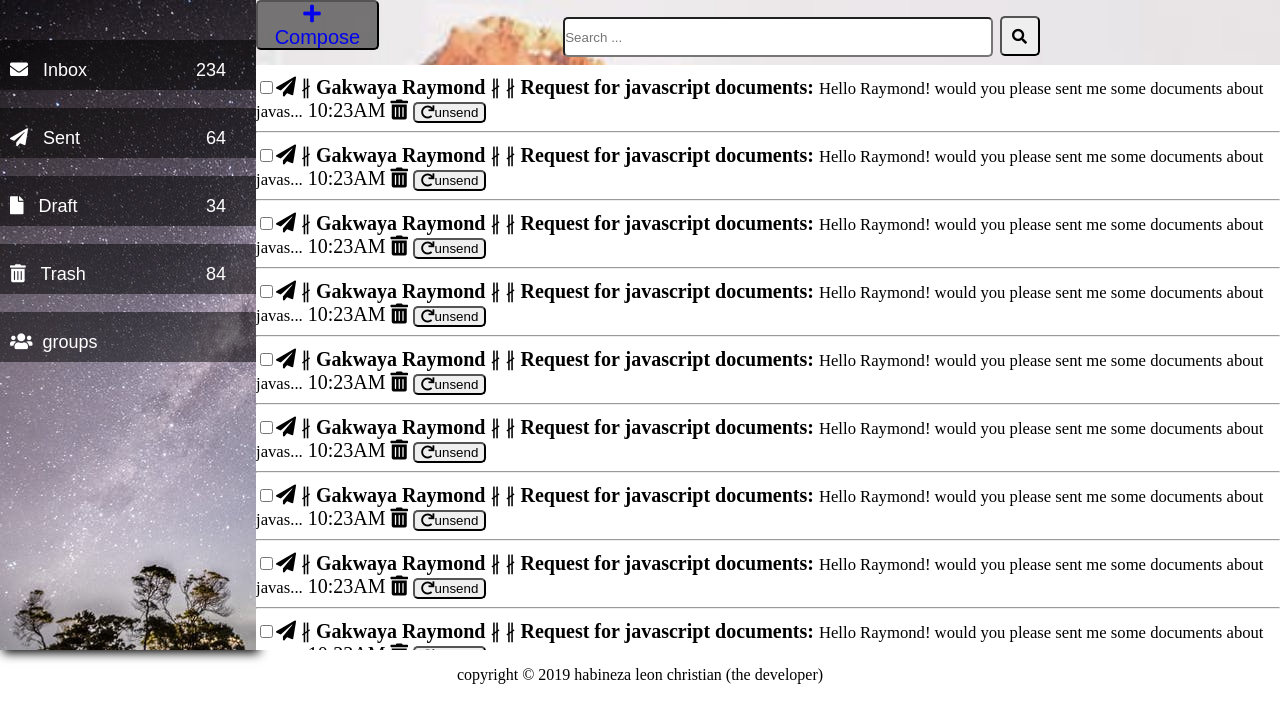
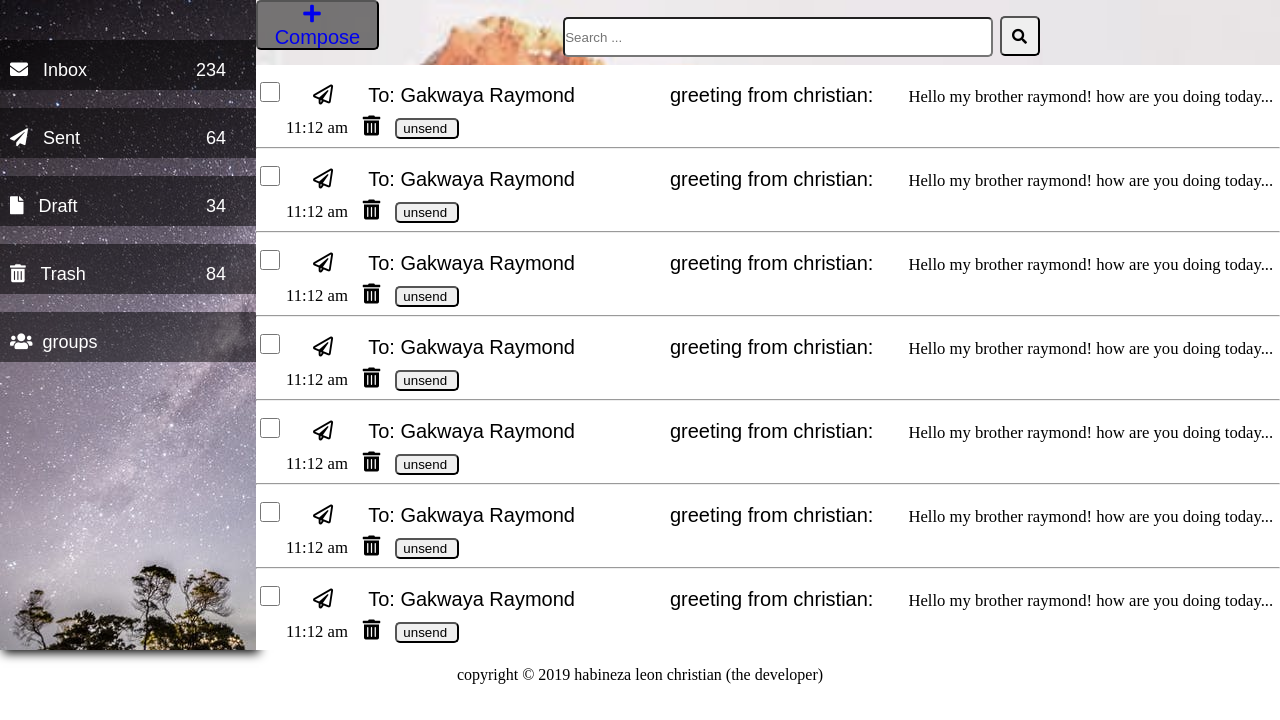
Before and after one commit to habinezadalvan/EPIC-Mail, a plain HTML site: page UI/HTML/sentemails.html in a window 1280 px wide. Shown: the part 80-800 px from the top of the page. Drawn offline with Linux system fonts and the light colour scheme.

Commit message:
[feature

```diff
--- a/UI/HTML/sentemails.html
+++ b/UI/HTML/sentemails.html
@@ -4,7 +4,7 @@
     <meta charset="UTF-8">
     <meta name="viewport" content="width=device-width, initial-scale=1.0">
     <meta http-equiv="X-UA-Compatible" content="ie=edge">
-    <link rel="stylesheet" href="../css/home.css">
+    <link rel="stylesheet" href="../css/sentemails.css">
     <link rel="stylesheet" href="https://use.fontawesome.com/releases/v5.7.2/css/all.css" integrity="sha384-fnmOCqbTlWIlj8LyTjo7mOUStjsKC4pOpQbqyi7RrhN7udi9RwhKkMHpvLbHG9Sr" crossorigin="anonymous">
     <title>Sent|emails</title>
 </head>
@@ -18,19 +18,21 @@
         <div class="profile">
                 <img src="../assets/images/me.jpg" alt="image" width="40px" height="40px">
                 <ul>
-                    <li><a href="#">Christian H</a>
-                        <ul>
-                            <li><a href="#">Profile</a></li>
-                            <li><a href="../index.html">Logout</a></li>
-                            <li><a href="resetpassword.html">password</a></li>
-                        </ul>
-                    </li>
-                </ul>
+                        <li><a href="#">Christian H</a>
+                            <ul>
+                                <li class="logoutarea"><a href="#">Profile</a></li>
+                                <li class="logoutarea"><a href="../index.html">Logout</a></li>
+                                <li class="logoutarea"><a href="resetpassword.html">password</a></li>
+                            </ul>
+                        </li>
+                    </ul>
+
 
         </div>
     </nav>
 
     <div class="homecontainer">
+        <!-- this part is for the side bar in the left side that contains menu -->
         <div class="scroll">
 
             <form action="#" class="scrollform">
@@ -54,6 +56,7 @@
 
 
         </div>
+        <!-- this part is for the fixed part above messages that contains search area -->
         <div class="bodypart">
             <div class="bodypartsearch">
 
@@ -67,78 +70,94 @@
 
             </div>
             <div class="bodypartview">
-
+      <!-- this part is for the sent emails -->
 
                 <div class="message">
-                    <a href="viewsentemail.html"><input type="checkbox"><i class="fas fa-paper-plane"></i></i> &npar; <strong>Gakwaya Raymond</strong>  &npar; &npar; <strong>Request for javascript documents:</strong> <small>Hello Raymond! would you please sent me some documents about javas...</small> <span class="time">10:23AM <i class="fas fa-trash-alt"></i> <button class="mailviewbutton"><i class="fas fa-redo"></i>unsend</button></span></a>
+                    <a href="viewemail.html"><input type="checkbox" class="inboxinput"><i class="far fa-paper-plane inboxm"></i><p class="inboxm subject"> To: Gakwaya Raymond</p> <span class="inboxm"></span> <span class="inboxm"></span> <p class="inboxm subject">greeting from christian:</p> <small class="inboxm">Hello my brother raymond! how are you doing today...</small> <span class="inboxm"> <small class="time">11:12 am</small> <i class="fas fa-trash-alt time"></i> <button class="mailviewbutton time">unsend</button></span></a>
                 </div>
                 <hr>
                 <div class="message">
-                    <a href="viewsentemail.html"><input type="checkbox"><i class="fas fa-paper-plane"></i></i> &npar; <strong>Gakwaya Raymond</strong>  &npar; &npar; <strong>Request for javascript documents:</strong> <small>Hello Raymond! would you please sent me some documents about javas...</small> <span class="time">10:23AM <i class="fas fa-trash-alt"></i> <button class="mailviewbutton"><i class="fas fa-redo"></i>unsend</button></span></a>
+                    <a href="viewemail.html"><input type="checkbox" class="inboxinput"><i class="far fa-paper-plane inboxm"></i><p class="inboxm subject"> To: Gakwaya Raymond</p> <span class="inboxm"></span> <span class="inboxm"></span> <p class="inboxm subject">greeting from christian:</p> <small class="inboxm">Hello my brother raymond! how are you doing today...</small> <span class="inboxm"> <small class="time">11:12 am</small> <i class="fas fa-trash-alt time"></i> <button class="mailviewbutton time">unsend</button></span></a>
                 </div>
                 <hr>
                 <div class="message">
-                    <a href="viewsentemail.html"><input type="checkbox"><i class="fas fa-paper-plane"></i></i> &npar; <strong>Gakwaya Raymond</strong>  &npar; &npar; <strong>Request for javascript documents:</strong> <small>Hello Raymond! would you please sent me some documents about javas...</small> <span class="time">10:23AM <i class="fas fa-trash-alt"></i> <button class="mailviewbutton"><i class="fas fa-redo"></i>unsend</button></span></a>
+                    <a href="viewemail.html"><input type="checkbox" class="inboxinput"><i class="far fa-paper-plane inboxm"></i><p class="inboxm subject"> To: Gakwaya Raymond</p> <span class="inboxm"></span> <span class="inboxm"></span> <p class="inboxm subject">greeting from christian:</p> <small class="inboxm">Hello my brother raymond! how are you doing today...</small> <span class="inboxm"> <small class="time">11:12 am</small> <i class="fas fa-trash-alt time"></i> <button class="mailviewbutton time">unsend</button></span></a>
                 </div>
                 <hr>
                 <div class="message">
-                    <a href="viewsentemail.html"><input type="checkbox"><i class="fas fa-paper-plane"></i></i> &npar; <strong>Gakwaya Raymond</strong>  &npar; &npar; <strong>Request for javascript documents:</strong> <small>Hello Raymond! would you please sent me some documents about javas...</small> <span class="time">10:23AM <i class="fas fa-trash-alt"></i> <button class="mailviewbutton"><i class="fas fa-redo"></i>unsend</button></span></a>
+                    <a href="viewemail.html"><input type="checkbox" class="inboxinput"><i class="far fa-paper-plane inboxm"></i><p class="inboxm subject"> To: Gakwaya Raymond</p> <span class="inboxm"></span> <span class="inboxm"></span> <p class="inboxm subject">greeting from christian:</p> <small class="inboxm">Hello my brother raymond! how are you doing today...</small> <span class="inboxm"> <small class="time">11:12 am</small> <i class="fas fa-trash-alt time"></i> <button class="mailviewbutton time">unsend</button></span></a>
                 </div>
                 <hr>
                 <div class="message">
-                    <a href="viewsentemail.html"><input type="checkbox"><i class="fas fa-paper-plane"></i></i> &npar; <strong>Gakwaya Raymond</strong>  &npar; &npar; <strong>Request for javascript documents:</strong> <small>Hello Raymond! would you please sent me some documents about javas...</small> <span class="time">10:23AM <i class="fas fa-trash-alt"></i> <button class="mailviewbutton"><i class="fas fa-redo"></i>unsend</button></span></a>
+                    <a href="viewemail.html"><input type="checkbox" class="inboxinput"><i class="far fa-paper-plane inboxm"></i><p class="inboxm subject"> To: Gakwaya Raymond</p> <span class="inboxm"></span> <span class="inboxm"></span> <p class="inboxm subject">greeting from christian:</p> <small class="inboxm">Hello my brother raymond! how are you doing today...</small> <span class="inboxm"> <small class="time">11:12 am</small> <i class="fas fa-trash-alt time"></i> <button class="mailviewbutton time">unsend</button></span></a>
                 </div>
                 <hr>
                 <div class="message">
-                    <a href="viewsentemail.html"><input type="checkbox"><i class="fas fa-paper-plane"></i></i> &npar; <strong>Gakwaya Raymond</strong>  &npar; &npar; <strong>Request for javascript documents:</strong> <small>Hello Raymond! would you please sent me some documents about javas...</small> <span class="time">10:23AM <i class="fas fa-trash-alt"></i> <button class="mailviewbutton"><i class="fas fa-redo"></i>unsend</button></span></a>
+                    <a href="viewemail.html"><input type="checkbox" class="inboxinput"><i class="far fa-paper-plane inboxm"></i><p class="inboxm subject"> To: Gakwaya Raymond</p> <span class="inboxm"></span> <span class="inboxm"></span> <p class="inboxm subject">greeting from christian:</p> <small class="inboxm">Hello my brother raymond! how are you doing today...</small> <span class="inboxm"> <small class="time">11:12 am</small> <i class="fas fa-trash-alt time"></i> <button class="mailviewbutton time">unsend</button></span></a>
                 </div>
                 <hr>
                 <div class="message">
-                    <a href="viewsentemail.html"><input type="checkbox"><i class="fas fa-paper-plane"></i></i> &npar; <strong>Gakwaya Raymond</strong>  &npar; &npar; <strong>Request for javascript documents:</strong> <small>Hello Raymond! would you please sent me some documents about javas...</small> <span class="time">10:23AM <i class="fas fa-trash-alt"></i> <button class="mailviewbutton"><i class="fas fa-redo"></i>unsend</button></span></a>
+                    <a href="viewemail.html"><input type="checkbox" class="inboxinput"><i class="far fa-paper-plane inboxm"></i><p class="inboxm subject"> To: Gakwaya Raymond</p> <span class="inboxm"></span> <span class="inboxm"></span> <p class="inboxm subject">greeting from christian:</p> <small class="inboxm">Hello my brother raymond! how are you doing today...</small> <span class="inboxm"> <small class="time">11:12 am</small> <i class="fas fa-trash-alt time"></i> <button class="mailviewbutton time">unsend</button></span></a>
                 </div>
                 <hr>
                 <div class="message">
-                    <a href="viewsentemail.html"><input type="checkbox"><i class="fas fa-paper-plane"></i></i> &npar; <strong>Gakwaya Raymond</strong>  &npar; &npar; <strong>Request for javascript documents:</strong> <small>Hello Raymond! would you please sent me some documents about javas...</small> <span class="time">10:23AM <i class="fas fa-trash-alt"></i> <button class="mailviewbutton"><i class="fas fa-redo"></i>unsend</button></span></a>
+                    <a href="viewemail.html"><input type="checkbox" class="inboxinput"><i class="far fa-paper-plane inboxm"></i><p class="inboxm subject"> To: Gakwaya Raymond</p> <span class="inboxm"></span> <span class="inboxm"></span> <p class="inboxm subject">greeting from christian:</p> <small class="inboxm">Hello my brother raymond! how are you doing today...</small> <span class="inboxm"> <small class="time">11:12 am</small> <i class="fas fa-trash-alt time"></i> <button class="mailviewbutton time">unsend</button></span></a>
                 </div>
                 <hr>
                 <div class="message">
-                    <a href="viewsentemail.html"><input type="checkbox"><i class="fas fa-paper-plane"></i></i> &npar; <strong>Gakwaya Raymond</strong>  &npar; &npar; <strong>Request for javascript documents:</strong> <small>Hello Raymond! would you please sent me some documents about javas...</small> <span class="time">10:23AM <i class="fas fa-trash-alt"></i> <button class="mailviewbutton"><i class="fas fa-redo"></i>unsend</button></span></a>
+                    <a href="viewemail.html"><input type="checkbox" class="inboxinput"><i class="far fa-paper-plane inboxm"></i><p class="inboxm subject"> To: Gakwaya Raymond</p> <span class="inboxm"></span> <span class="inboxm"></span> <p class="inboxm subject">greeting from christian:</p> <small class="inboxm">Hello my brother raymond! how are you doing today...</small> <span class="inboxm"> <small class="time">11:12 am</small> <i class="fas fa-trash-alt time"></i> <button class="mailviewbutton time">unsend</button></span></a>
                 </div>
                 <hr>
                 <div class="message">
-                    <a href="viewsentemail.html"><input type="checkbox"><i class="fas fa-paper-plane"></i></i> &npar; <strong>Gakwaya Raymond</strong>  &npar; &npar; <strong>Request for javascript documents:</strong> <small>Hello Raymond! would you please sent me some documents about javas...</small> <span class="time">10:23AM <i class="fas fa-trash-alt"></i> <button class="mailviewbutton"><i class="fas fa-redo"></i>unsend</button></span></a>
+                    <a href="viewemail.html"><input type="checkbox" class="inboxinput"><i class="far fa-paper-plane inboxm"></i><p class="inboxm subject"> To: Gakwaya Raymond</p> <span class="inboxm"></span> <span class="inboxm"></span> <p class="inboxm subject">greeting from christian:</p> <small class="inboxm">Hello my brother raymond! how are you doing today...</small> <span class="inboxm"> <small class="time">11:12 am</small> <i class="fas fa-trash-alt time"></i> <button class="mailviewbutton time">unsend</button></span></a>
                 </div>
                 <hr>
                 <div class="message">
-                    <a href="viewsentemail.html"><input type="checkbox"><i class="fas fa-paper-plane"></i></i> &npar; <strong>Gakwaya Raymond</strong>  &npar; &npar; <strong>Request for javascript documents:</strong> <small>Hello Raymond! would you please sent me some documents about javas...</small> <span class="time">10:23AM <i class="fas fa-trash-alt"></i> <button class="mailviewbutton"><i class="fas fa-redo"></i>unsend</button></span></a>
+                    <a href="viewemail.html"><input type="checkbox" class="inboxinput"><i class="far fa-paper-plane inboxm"></i><p class="inboxm subject"> To: Gakwaya Raymond</p> <span class="inboxm"></span> <span class="inboxm"></span> <p class="inboxm subject">greeting from christian:</p> <small class="inboxm">Hello my brother raymond! how are you doing today...</small> <span class="inboxm"> <small class="time">11:12 am</small> <i class="fas fa-trash-alt time"></i> <button class="mailviewbutton time">unsend</button></span></a>
                 </div>
                 <hr>
                 <div class="message">
-                    <a href="viewsentemail.html"><input type="checkbox"><i class="fas fa-paper-plane"></i></i> &npar; <strong>Gakwaya Raymond</strong>  &npar; &npar; <strong>Request for javascript documents:</strong> <small>Hello Raymond! would you please sent me some documents about javas...</small> <span class="time">10:23AM <i class="fas fa-trash-alt"></i> <button class="mailviewbutton"><i class="fas fa-redo"></i>unsend</button></span></a>
+                    <a href="viewemail.html"><input type="checkbox" class="inboxinput"><i class="far fa-paper-plane inboxm"></i><p class="inboxm subject"> To: Gakwaya Raymond</p> <span class="inboxm"></span> <span class="inboxm"></span> <p class="inboxm subject">greeting from christian:</p> <small class="inboxm">Hello my brother raymond! how are you doing today...</small> <span class="inboxm"> <small class="time">11:12 am</small> <i class="fas fa-trash-alt time"></i> <button class="mailviewbutton time">unsend</button></span></a>
                 </div>
                 <hr>
                 <div class="message">
-                    <a href="viewsentemail.html"><input type="checkbox"><i class="fas fa-paper-plane"></i></i> &npar; <strong>Gakwaya Raymond</strong>  &npar; &npar; <strong>Request for javascript documents:</strong> <small>Hello Raymond! would you please sent me some documents about javas...</small> <span class="time">10:23AM <i class="fas fa-trash-alt"></i> <button class="mailviewbutton"><i class="fas fa-redo"></i>unsend</button></span></a>
+                    <a href="viewemail.html"><input type="checkbox" class="inboxinput"><i class="far fa-paper-plane inboxm"></i><p class="inboxm subject"> To: Gakwaya Raymond</p> <span class="inboxm"></span> <span class="inboxm"></span> <p class="inboxm subject">greeting from christian:</p> <small class="inboxm">Hello my brother raymond! how are you doing today...</small> <span class="inboxm"> <small class="time">11:12 am</small> <i class="fas fa-trash-alt time"></i> <button class="mailviewbutton time">unsend</button></span></a>
                 </div>
                 <hr>
                 <div class="message">
-                    <a href="viewsentemail.html"><input type="checkbox"><i class="fas fa-paper-plane"></i></i> &npar; <strong>Gakwaya Raymond</strong>  &npar; &npar; <strong>Request for javascript documents:</strong> <small>Hello Raymond! would you please sent me some documents about javas...</small> <span class="time">10:23AM <i class="fas fa-trash-alt"></i> <button class="mailviewbutton"><i class="fas fa-redo"></i>unsend</button></span></a>
+                    <a href="viewemail.html"><input type="checkbox" class="inboxinput"><i class="far fa-paper-plane inboxm"></i><p class="inboxm subject"> To: Gakwaya Raymond</p> <span class="inboxm"></span> <span class="inboxm"></span> <p class="inboxm subject">greeting from christian:</p> <small class="inboxm">Hello my brother raymond! how are you doing today...</small> <span class="inboxm"> <small class="time">11:12 am</small> <i class="fas fa-trash-alt time"></i> <button class="mailviewbutton time">unsend</button></span></a>
                 </div>
                 <hr>
                 <div class="message">
-                    <a href="viewsentemail.html"><input type="checkbox"><i class="fas fa-paper-plane"></i></i> &npar; <strong>Gakwaya Raymond</strong>  &npar; &npar; <strong>Request for javascript documents:</strong> <small>Hello Raymond! would you please sent me some documents about javas...</small> <span class="time">10:23AM <i class="fas fa-trash-alt"></i> <button class="mailviewbutton"><i class="fas fa-redo"></i>unsend</button></span></a>
+                    <a href="viewemail.html"><input type="checkbox" class="inboxinput"><i class="far fa-paper-plane inboxm"></i><p class="inboxm subject"> To: Gakwaya Raymond</p> <span class="inboxm"></span> <span class="inboxm"></span> <p class="inboxm subject">greeting from christian:</p> <small class="inboxm">Hello my brother raymond! how are you doing today...</small> <span class="inboxm"> <small class="time">11:12 am</small> <i class="fas fa-trash-alt time"></i> <button class="mailviewbutton time">unsend</button></span></a>
                 </div>
                 <hr>
                 <div class="message">
-                    <a href="viewsentemail.html"><input type="checkbox"><i class="fas fa-paper-plane"></i></i> &npar; <strong>Gakwaya Raymond</strong>  &npar; &npar; <strong>Request for javascript documents:</strong> <small>Hello Raymond! would you please sent me some documents about javas...</small> <span class="time">10:23AM <i class="fas fa-trash-alt"></i> <button class="mailviewbutton"><i class="fas fa-redo"></i>unsend</button></span></a>
+                    <a href="viewemail.html"><input type="checkbox" class="inboxinput"><i class="far fa-paper-plane inboxm"></i><p class="inboxm subject"> To: Gakwaya Raymond</p> <span class="inboxm"></span> <span class="inboxm"></span> <p class="inboxm subject">greeting from christian:</p> <small class="inboxm">Hello my brother raymond! how are you doing today...</small> <span class="inboxm"> <small class="time">11:12 am</small> <i class="fas fa-trash-alt time"></i> <button class="mailviewbutton time">unsend</button></span></a>
                 </div>
                 <hr>
                 <div class="message">
-                    <a href="viewsentemail.html"><input type="checkbox"><i class="fas fa-paper-plane"></i></i> &npar; <strong>Gakwaya Raymond</strong>  &npar; &npar; <strong>Request for javascript documents:</strong> <small>Hello Raymond! would you please sent me some documents about javas...</small> <span class="time">10:23AM <i class="fas fa-trash-alt"></i> <button class="mailviewbutton"><i class="fas fa-redo"></i>unsend</button></span></a>
+                    <a href="viewemail.html"><input type="checkbox" class="inboxinput"><i class="far fa-paper-plane inboxm"></i><p class="inboxm subject"> To: Gakwaya Raymond</p> <span class="inboxm"></span> <span class="inboxm"></span> <p class="inboxm subject">greeting from christian:</p> <small class="inboxm">Hello my brother raymond! how are you doing today...</small> <span class="inboxm"> <small class="time">11:12 am</small> <i class="fas fa-trash-alt time"></i> <button class="mailviewbutton time">unsend</button></span></a>
                 </div>
                 <hr>
                 <div class="message">
-                    <a href="viewsentemail.html"><input type="checkbox"><i class="fas fa-paper-plane"></i></i> &npar; <strong>Gakwaya Raymond</strong>  &npar; &npar; <strong>Request for javascript documents:</strong> <small>Hello Raymond! would you please sent me some documents about javas...</small> <span class="time">10:23AM <i class="fas fa-trash-alt"></i> <button class="mailviewbutton"><i class="fas fa-redo"></i>unsend</button></span></a>
+                    <a href="viewemail.html"><input type="checkbox" class="inboxinput"><i class="far fa-paper-plane inboxm"></i><p class="inboxm subject"> To: Gakwaya Raymond</p> <span class="inboxm"></span> <span class="inboxm"></span> <p class="inboxm subject">greeting from christian:</p> <small class="inboxm">Hello my brother raymond! how are you doing today...</small> <span class="inboxm"> <small class="time">11:12 am</small> <i class="fas fa-trash-alt time"></i> <button class="mailviewbutton time">unsend</button></span></a>
+                </div>
+                <hr>
+                <div class="message">
+                    <a href="viewemail.html"><input type="checkbox" class="inboxinput"><i class="far fa-paper-plane inboxm"></i><p class="inboxm subject"> To: Gakwaya Raymond</p> <span class="inboxm"></span> <span class="inboxm"></span> <p class="inboxm subject">greeting from christian:</p> <small class="inboxm">Hello my brother raymond! how are you doing today...</small> <span class="inboxm"> <small class="time">11:12 am</small> <i class="fas fa-trash-alt time"></i> <button class="mailviewbutton time">unsend</button></span></a>
+                </div>
+                <hr>
+                <div class="message">
+                    <a href="viewemail.html"><input type="checkbox" class="inboxinput"><i class="far fa-paper-plane inboxm"></i><p class="inboxm subject"> To: Gakwaya Raymond</p> <span class="inboxm"></span> <span class="inboxm"></span> <p class="inboxm subject">greeting from christian:</p> <small class="inboxm">Hello my brother raymond! how are you doing today...</small> <span class="inboxm"> <small class="time">11:12 am</small> <i class="fas fa-trash-alt time"></i> <button class="mailviewbutton time">unsend</button></span></a>
+                </div>
+                <hr>
+                <div class="message">
+                    <a href="viewemail.html"><input type="checkbox" class="inboxinput"><i class="far fa-paper-plane inboxm"></i><p class="inboxm subject"> To: Gakwaya Raymond</p> <span class="inboxm"></span> <span class="inboxm"></span> <p class="inboxm subject">greeting from christian:</p> <small class="inboxm">Hello my brother raymond! how are you doing today...</small> <span class="inboxm"> <small class="time">11:12 am</small> <i class="fas fa-trash-alt time"></i> <button class="mailviewbutton time">unsend</button></span></a>
+                </div>
+                <hr>
+                <div class="message">
+                    <a href="viewemail.html"><input type="checkbox" class="inboxinput"><i class="far fa-paper-plane inboxm"></i><p class="inboxm subject"> To: Gakwaya Raymond</p> <span class="inboxm"></span> <span class="inboxm"></span> <p class="inboxm subject">greeting from christian:</p> <small class="inboxm">Hello my brother raymond! how are you doing today...</small> <span class="inboxm"> <small class="time">11:12 am</small> <i class="fas fa-trash-alt time"></i> <button class="mailviewbutton time">unsend</button></span></a>
                 </div>
                 <hr>
 
@@ -146,7 +165,7 @@
             </div>
         </div>
     </div>
-
+    <!-- this part is for the footer -->
     <footer>
         <div class="homefooter">
             <p class="text-bottom">copyright &copy; 2019 habineza leon christian (the developer)</p>
--- a/UI/css/sentemails.css
+++ b/UI/css/sentemails.css
@@ -60,6 +60,12 @@ ul li:hover ul li{
     border-radius: 100%;
 
 }
+
+
+.logoutarea{
+    margin: 10px 0;
+}
+
 /* .profile img:hover{
     border: 1px solid rgba(216, 19, 19, 0.938);
     opacity: .5;
@@ -69,6 +75,7 @@ ul li:hover ul li{
 
 /* START OF SCROLL PART */
 
+/* this part is for the side bar in the left side that contains menu  */
 .homecontainer{
     margin:0;
     padding:0;
@@ -134,6 +141,7 @@ display: block;
 
 /* START OF SEARCH PART */
 
+/* this part is for the fixed part above messages that contains search area */
 .bodypart{
 
     display: flex;
@@ -214,16 +222,42 @@ font-size: 20px;
 
 }
 
-.bodypartview .message input {
-    font-size: 20px;
+.mailviewbutton:hover{
+    background: #510A32;
 }
+
+
+/* this style is for checkbox */
+.inboxinput{
+
+    width: 20px;
+    height: 20px;
+}
+/* this style hovers the whole message */
 .bodypartview .message:hover{
-    border: 1px solid rgba(0, 0, 0, .1);
+    background: gray;
+    /* border: 1px solid rgba(0, 0, 0, .1); */
 }
+/* this style hovers the view button in the right side the email */
 
 .mailviewbutton:hover{
     background: #510A32;
 }
+/* this style puts the message content in line and sets margin */
+.inboxm{
+    display: inline;
+    margin: 10px 0 10px 30px;
+
+}
+
+.time {
+    padding-right: 10px;
+}
+
+.subject{
+    font-family: arial;
+}
+
 
 /* END OF BODY VIEW PART */
 
```
Also changed, not shown: 1 other file.
